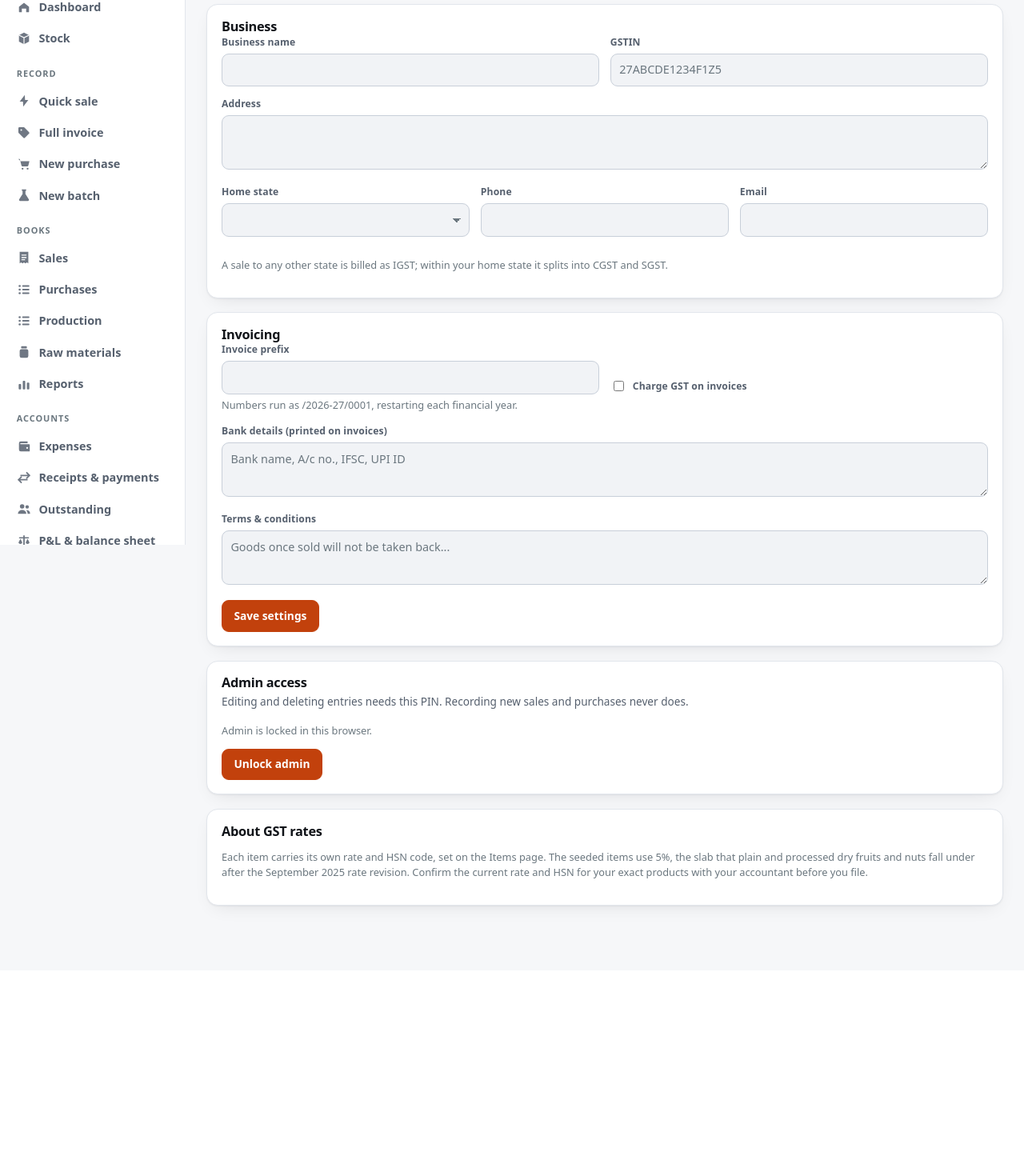
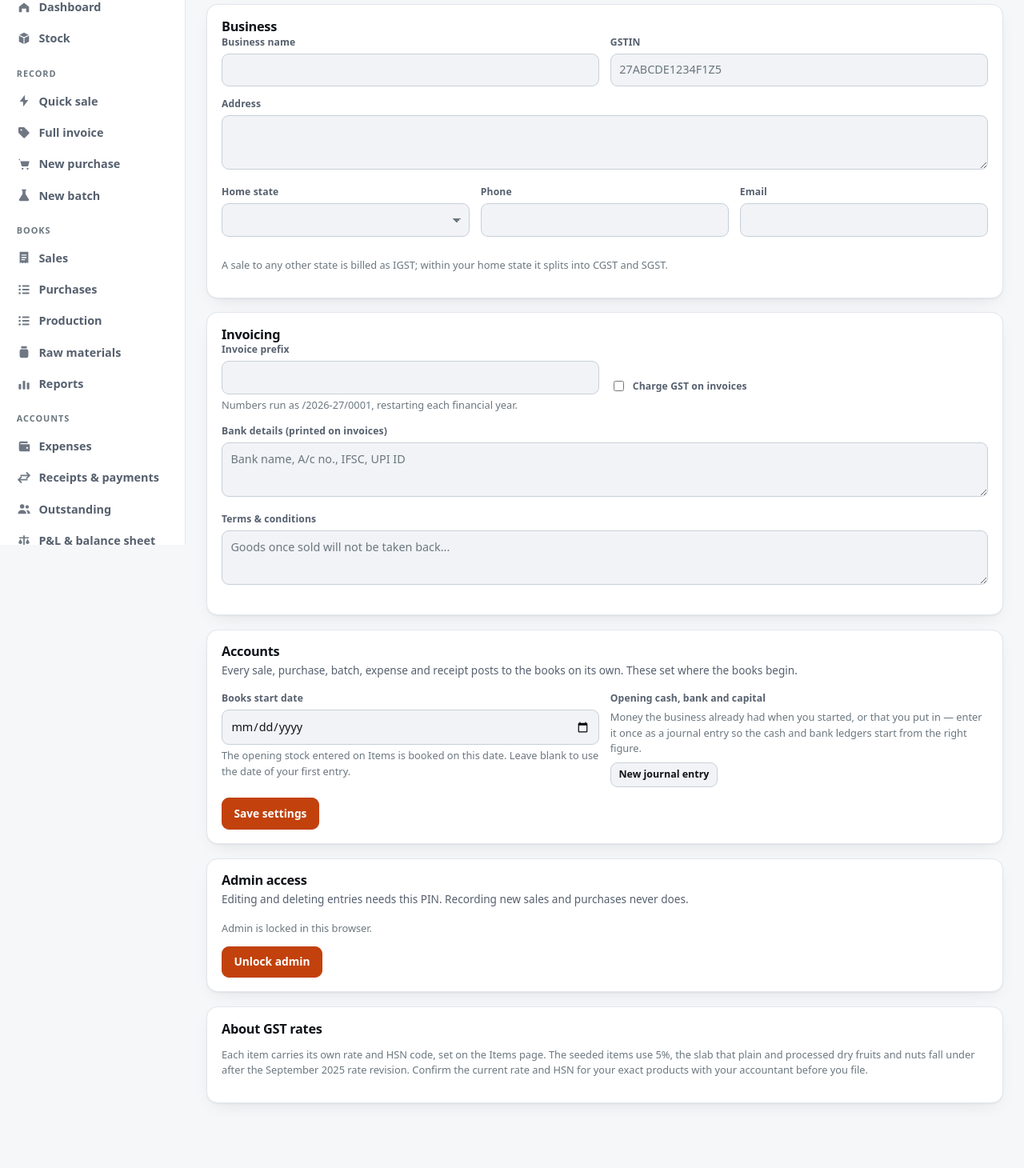
Before and after one commit to ramesh680/spicy-dryfruits-inventory, a Python web app: template templates/settings.html in a window 1280 px wide. Shown: the part 119-1579 px from the top of the page at 80% size. Before the commit the page ends 1262 px from the top, so only its background shows below. Run offline with Jinja, Linux system fonts and the light colour scheme; the template is opened without the code that fills it, so the values that code supplies are empty.

Commit message:
Update production, reports and settings templates

```diff
--- a/templates/reports.html
+++ b/templates/reports.html
@@ -8,6 +8,7 @@
   <div class="actions">
     <a class="btn" href="{{ url_for('export', kind='gst', start=r.start, end=r.end) }}">{{ icons.ic('down', 15) }} GST summary</a>
     <a class="btn" href="{{ url_for('export', kind='itemwise', start=r.start, end=r.end) }}">{{ icons.ic('down', 15) }} Item profit</a>
+    <a class="btn" href="{{ url_for('profit_loss', start=r.start, end=r.end) }}">{{ icons.ic('book', 15) }} Profit &amp; loss</a>
   </div>
 </div>
 
@@ -16,7 +17,7 @@
 <div class="grid g4" style="margin-bottom:1.1rem">
   <div class="stat accent"><div class="label">Sales (taxable)</div><div class="value">&#8377;{{ r.sale_tot.taxable|inr }}</div><div class="note">{{ r.sales_rows|length }} invoices</div></div>
   <div class="stat"><div class="label">Cost of goods sold</div><div class="value">&#8377;{{ r.cogs|inr }}</div><div class="note">at weighted-average cost</div></div>
-  <div class="stat {{ 'good' if r.gross_profit >= 0 else 'bad' }}"><div class="label">Gross profit</div><div class="value">&#8377;{{ r.gross_profit|inr }}</div><div class="note">{{ r.margin }}% margin</div></div>
+  <div class="stat {{ 'good' if r.gross_profit >= 0 else 'bad' }}"><div class="label">Gross profit</div><div class="value">&#8377;{{ r.gross_profit|inr }}</div><div class="note">{{ r.margin }}% margin{% if r.expenses_total %} &middot; <a href="{{ url_for('profit_loss', start=r.start, end=r.end) }}">&#8377;{{ r.net_profit|inr }} after expenses</a>{% endif %}</div></div>
   <div class="stat {{ 'bad' if r.net_gst > 0 else 'good' }}"><div class="label">{{ 'Net GST payable' if r.net_gst >= 0 else 'Credit carried forward' }}</div>
     <div class="value">&#8377;{{ (r.net_gst if r.net_gst >= 0 else -r.net_gst)|inr }}</div><div class="note">output less input credit</div></div>
 </div>
@@ -83,6 +84,7 @@
     <tbody>
       <tr><td>Output tax collected on sales</td><td class="num">&#8377;{{ r.out_tax|inr }}</td></tr>
       <tr><td>Less: input tax credit on purchases</td><td class="num">&#8377;{{ r.in_tax|inr }}</td></tr>
+      {% if r.exp_tax %}<tr><td>Less: input tax credit on expenses</td><td class="num">&#8377;{{ r.exp_tax|inr }}</td></tr>{% endif %}
     </tbody>
     <tfoot><tr><td>{{ 'Net GST payable' if r.net_gst >= 0 else 'Credit carried forward' }}</td>
       <td class="num" style="font-size:1.08rem">&#8377;{{ (r.net_gst if r.net_gst >= 0 else -r.net_gst)|inr }}</td></tr></tfoot>
--- a/templates/settings.html
+++ b/templates/settings.html
@@ -31,6 +31,19 @@
     </div>
     <div class="field"><label for="bank_details">Bank details (printed on invoices)</label><textarea id="bank_details" name="bank_details" placeholder="Bank name, A/c no., IFSC, UPI ID">{{ s.bank_details }}</textarea></div>
     <div class="field"><label for="terms">Terms &amp; conditions</label><textarea id="terms" name="terms" placeholder="Goods once sold will not be taken back...">{{ s.terms }}</textarea></div>
+  </div>
+
+  <div class="card">
+    <h2>Accounts</h2>
+    <p class="sub">Every sale, purchase, batch, expense and receipt posts to the books on its own. These set where the books begin.</p>
+    <div class="row r2">
+      <div class="field"><label for="books_start">Books start date</label>
+        <input type="date" id="books_start" name="books_start" value="{{ s.books_start or '' }}">
+        <p class="small muted" style="margin:.3rem 0 0">The opening stock entered on Items is booked on this date. Leave blank to use the date of your first entry.</p></div>
+      <div class="field"><label>Opening cash, bank and capital</label>
+        <p class="small muted" style="margin:.2rem 0 .5rem">Money the business already had when you started, or that you put in &mdash; enter it once as a journal entry so the cash and bank ledgers start from the right figure.</p>
+        <a class="btn sm" href="{{ url_for('journal_new') }}">New journal entry</a></div>
+    </div>
     <button class="btn primary" type="submit">Save settings</button>
   </div>
 </form>
```
Also changed, not shown: templates/production_form.html (+7 -2 lines).
